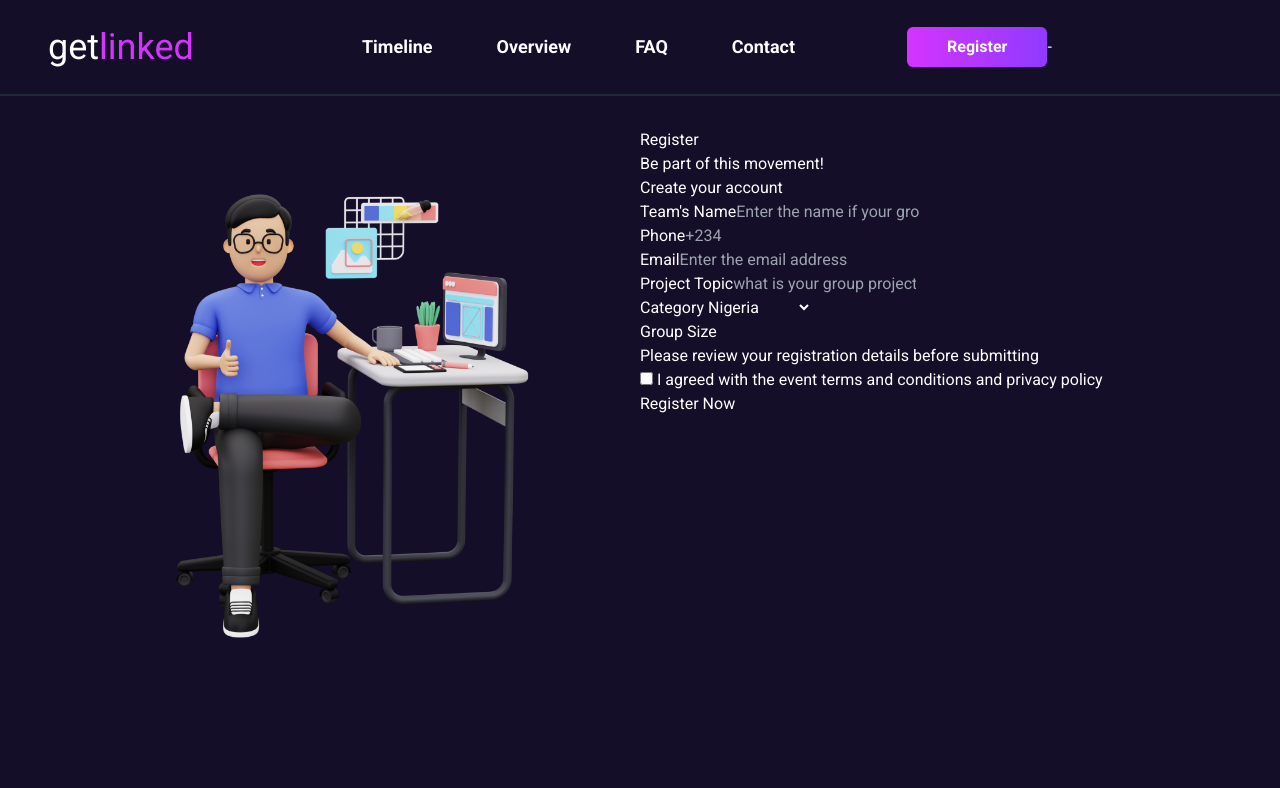
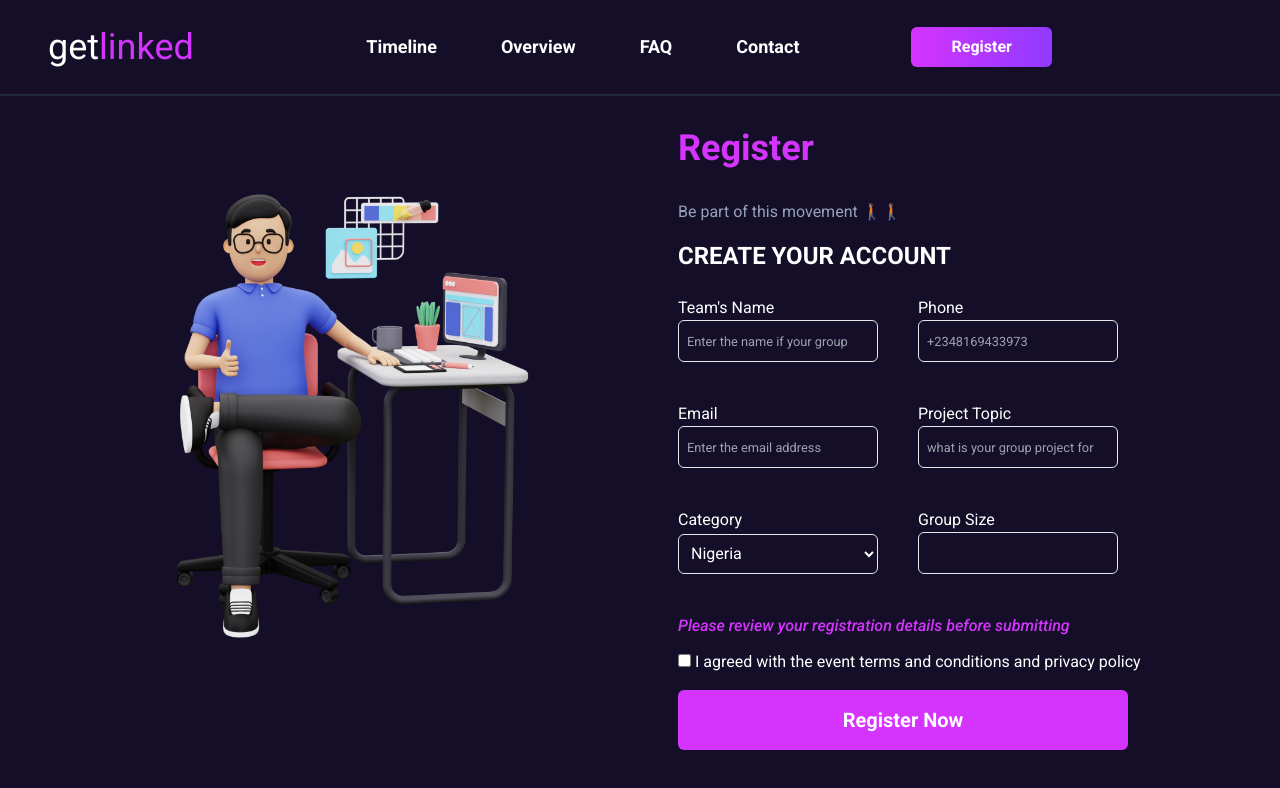
Before and after one commit to Ighenri/GetLinkedTech, a React (Create React App) app: page /Register in a window 1280 px wide. Shown: the top 788 px of the page. Built offline with nearby package versions, Linux system fonts and the light colour scheme.

Commit message:
project-user review begins

```diff
--- a/src/Components/Header.js
+++ b/src/Components/Header.js
@@ -77,7 +77,7 @@ export default function NarBar() {
             <NavLink to="/Contact">Contact</NavLink>
           </li>
         </ul>
-        <Button to="/Register" children="Register" />-
+        <Button to="/Register" children="Register" />
       </nav>
 
       <div className="md:invisible flex items-center justify-center z-20">
--- a/src/Components/HeroPage.js
+++ b/src/Components/HeroPage.js
@@ -70,11 +70,11 @@ export default function HeroPage() {
       </div>
 
       <div className="Hero grid grid-cols-1 mt-8 text-center md:text-left md:flex relative mix-blend-lighten">
-        <img
-          className="absolute md:w-[700px] z-0 -top-[20%] -left-[20%] md:-left-[25%] md:-top-[50%] lg:-top-[40%] lg:-left-[5%] opacity-50 mix-blend-lighten"
+        {/* <img
+          className="absolute h-80 h-auto md:w-[700px] z-0 -top-[20%] -left-[20%] md:-left-[25%] md:-top-[50%] lg:-top-[60%] lg:-left-[5%] opacity-50 mix-blend-lighten"
           src={purpleFlare}
           alt=""
-        />
+        /> */}
         <div className="countdownSection flex flex-col mt-10 items-center w-full md:w-1/2 md:block ">
           <p className=" block text-4xl lg:text-6xl font-extrabold relative mix-blend-lighten">
             getlinked Tech Hackathon{" "}
@@ -93,7 +93,9 @@ export default function HeroPage() {
             Participate in getlinked tech Hackathon 2023 stand a chance to win a
             Big prize
           </p>
+          <div>
             <Button to="/Register" children="Register" styleList="changeThis" />
+          </div>
 
           <div className="countdown grid gap-4 sm:gap-6 mb-8 md:mb-auto grid-cols-3 w-fit lg:w-1/2 text-center items-center">
             <div className="time">
--- a/src/Components/ReUse/Button.js
+++ b/src/Components/ReUse/Button.js
@@ -11,7 +11,7 @@ export default function Button({ children, styleList, to }) {
 
   return (
     <button
-      className={`px-8 mt-6 md:mt-0 md:px-10 py-2 rounded-md text-center font-bold bg-gradient-to-r from-light-purple to-linear md:ml-10 lg:ml-20 hover:bg-gradient-to-r hover:from-linear to hover:to-black hover:border hover:border-white ${styleList}`}
+      className={` z-10 px-8 mt-6 md:mt-0 md:px-10 py-2 rounded-md text-center font-bold bg-gradient-to-r from-light-purple to-linear md:ml-10 lg:ml-20 hover:bg-gradient-to-r hover:from-linear to hover:to-black hover:border hover:border-white ${styleList}`}
       onClick={handleClick}
     >
       {children}
--- a/src/Routes/Contact.js
+++ b/src/Routes/Contact.js
@@ -47,7 +47,7 @@ export const Contact = () => {
           </div>
         </div>
 
-        <div className="w-[340px] md:w-[500px] ">
+        <div className="w-[300px] md:w-[500px] ">
           <form className=" p-2 w-[100%]">
             <p className=" text-light-purple text-lg md:text-2xl">
               Questions or need assistance?
@@ -79,7 +79,7 @@ export const Contact = () => {
                 name=""
                 id=""
                 cols="30"
-                rows="3"
+                rows="4"
                 placeholder="Message"
               ></textarea>
             </div>
--- /dev/null
+++ b/src/Routes/Register.css
@@ -0,0 +1,3 @@
+.formLine ::placeholder{
+    font-size: .8rem;
+}
--- a/src/Routes/Register.js
+++ b/src/Routes/Register.js
@@ -1,55 +1,64 @@
 import React from "react";
 import Header from "../Components/Header";
 import RegisterPic from "../Assets/Imgs/man_registrar.png";
+import "./Register.css"
 
 const Register = () => {
   return (
     <div>
       <Header />
-      <section className="text-white grid grid-cols-2 place-content-center w-[90%] mx-auto translate-y-32">
-        <div>
-          <img src={RegisterPic} alt="" />
+      <section className="text-white grid lg:grid-cols-2 place-content-center w-[90%] mx-auto translate-y-32 mb-28">
+        <div className="w-[400px] lg:w-auto">
+          <img cl src={RegisterPic} alt="" />
         </div>
-        <div className="">
+        <div className=" w-[300px] md:w-[500px] mx-auto">
           <div>
-            <h3>Register</h3>
-            <p>Be part of this movement!</p>
-            <h2>Create your account</h2>
+            <h3 className="hidden md:block text-2xl md:text-4xl text-light-purple font-bold mb-8">
+              Register
+            </h3>
+            <p className="mb-4 text-slate-400">Be part of this movement 🚶🏽🚶🏽</p>
+            <h2 className="text-xl md:text-2xl font-bold uppercase mb-6">
+              Create your account
+            </h2>
           </div>
-          <form action="">
-            <div className="formLine">
-              <div>
+          <form action="" className="">
+            <div className="formLine  flex-col md:flex-row flex gap-10 mb-10">
+              <div className="grid grid-cols-1 ">
                 <label htmlFor="TeamName">Team's Name</label>
                 <input
+                  className="border rounded-md p-2 focus:ring-4 focus:ring-light-purple md:w-[200px] "
                   type="text"
                   name="TeamName"
                   id="TeamName"
                   placeholder="Enter the name if your group"
                 />
               </div>
-              <div>
+              <div className="grid grid-cols-1 ">
                 <label htmlFor="phoneNo">Phone</label>
                 <input
-                  type="number"
+                  className="border rounded-md p-2 focus:ring-4 focus:ring-light-purple md:w-[200px] "
+                  type="text"
                   name="phoneNo"
                   id="phoneNo"
-                  placeholder="+234"
+                  placeholder="+2348169433973"
                 />
               </div>
             </div>
-            <div className="formLine">
-              <div>
+            <div className="formLine flex-col md:flex-row flex gap-10 mb-10">
+              <div className="grid grid-cols-1 ">
                 <label htmlFor="Email">Email</label>
                 <input
+                  className="border rounded-md p-2 focus:ring-4 focus:ring-light-purple md:w-[200px] "
                   type="text"
                   name="Email"
                   id="Email"
                   placeholder="Enter the email address"
                 />
               </div>
-              <div>
+              <div className="grid grid-cols-1 ">
                 <label htmlFor="projectTopic">Project Topic</label>
                 <input
+                  className="border rounded-md p-2 focus:ring-4 focus:ring-light-purple md:w-[200px] "
                   type="text"
                   name="projectTopic"
                   id="projectTopic"
@@ -57,10 +66,15 @@ const Register = () => {
                 />
               </div>
             </div>
-            <div className="formLine">
-              <div>
+            <div className="formLine flex-col md:flex-row flex gap-10 mb-10">
+              <div className="grid grid-cols-1 ">
                 <label htmlFor="category">Category</label>
-                <select name="country" id="country" autoComplete="country-name">
+                <select
+                  className="border rounded-md p-2 focus:ring-4 focus:ring-light-purple  md:w-[200px] "
+                  name="country"
+                  id="country"
+                  autoComplete="country-name"
+                >
                   <option value="">Nigeria</option>
                   <option value="">Ghana</option>
                   <option value="">South Africa</option>
@@ -68,9 +82,10 @@ const Register = () => {
                   <option value="">others</option>
                 </select>
               </div>
-              <div>
+              <div className="grid grid-cols-1 ">
                 <label htmlFor="groupSize">Group Size</label>
                 <input
+                  className="border rounded-md p-2 focus:ring-4 focus:ring-light-purple md:w-[200px] "
                   type="number"
                   name="groupSize"
                   id="groupSize"
@@ -80,7 +95,9 @@ const Register = () => {
                 />
               </div>
             </div>
-            <p>Please review your registration details before submitting</p>
+            <p className="italic text-light-purple mb-3">
+              Please review your registration details before submitting
+            </p>
             <div>
               <input type="checkbox" name="" id="" />
               <label htmlFor="">
@@ -88,7 +105,9 @@ const Register = () => {
                 I agreed with the event terms and conditions and privacy policy
               </label>
             </div>
-            <button>Register Now</button>
+            <button className=" grid place-content-center w-[90%] rounded-md py-2 md:py-4 text-xl bg-light-purple text-white font-bold mt-4 mb-36">
+              Register Now
+            </button>
           </form>
         </div>
       </section>
```
